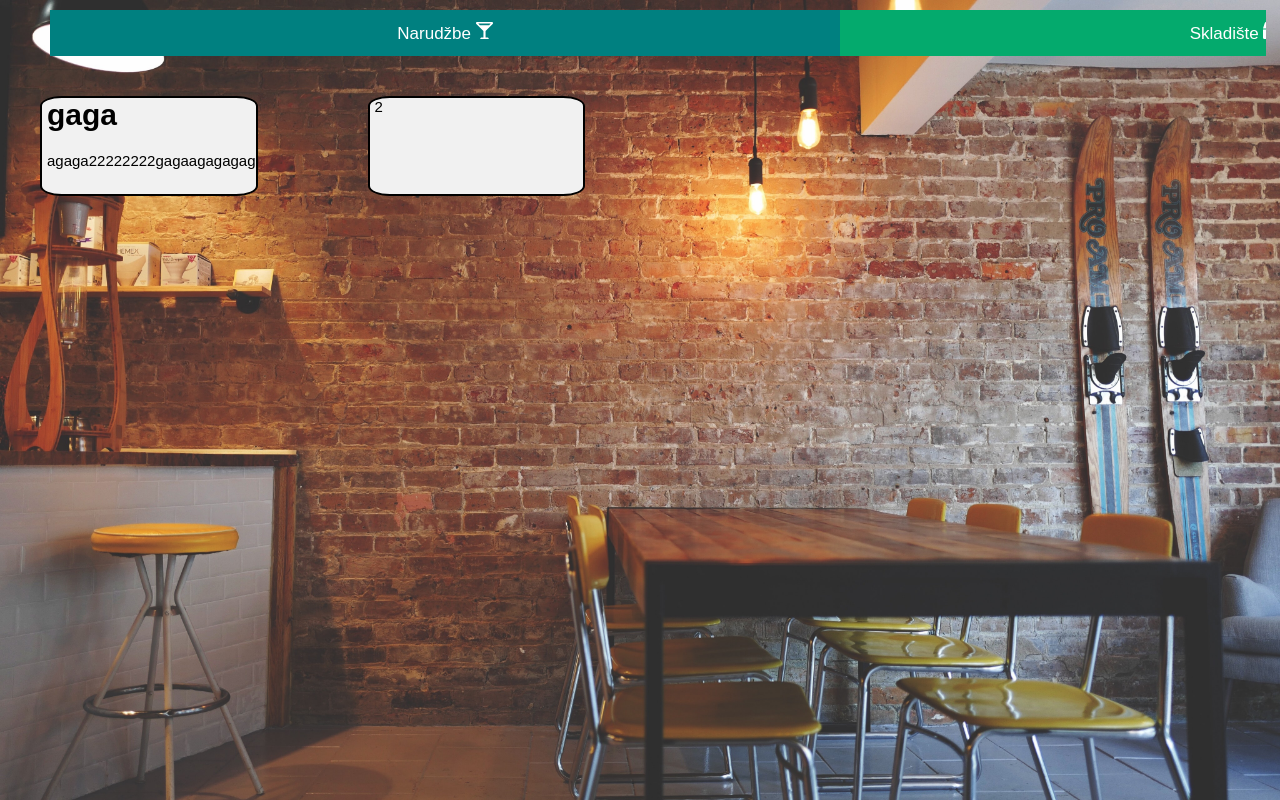
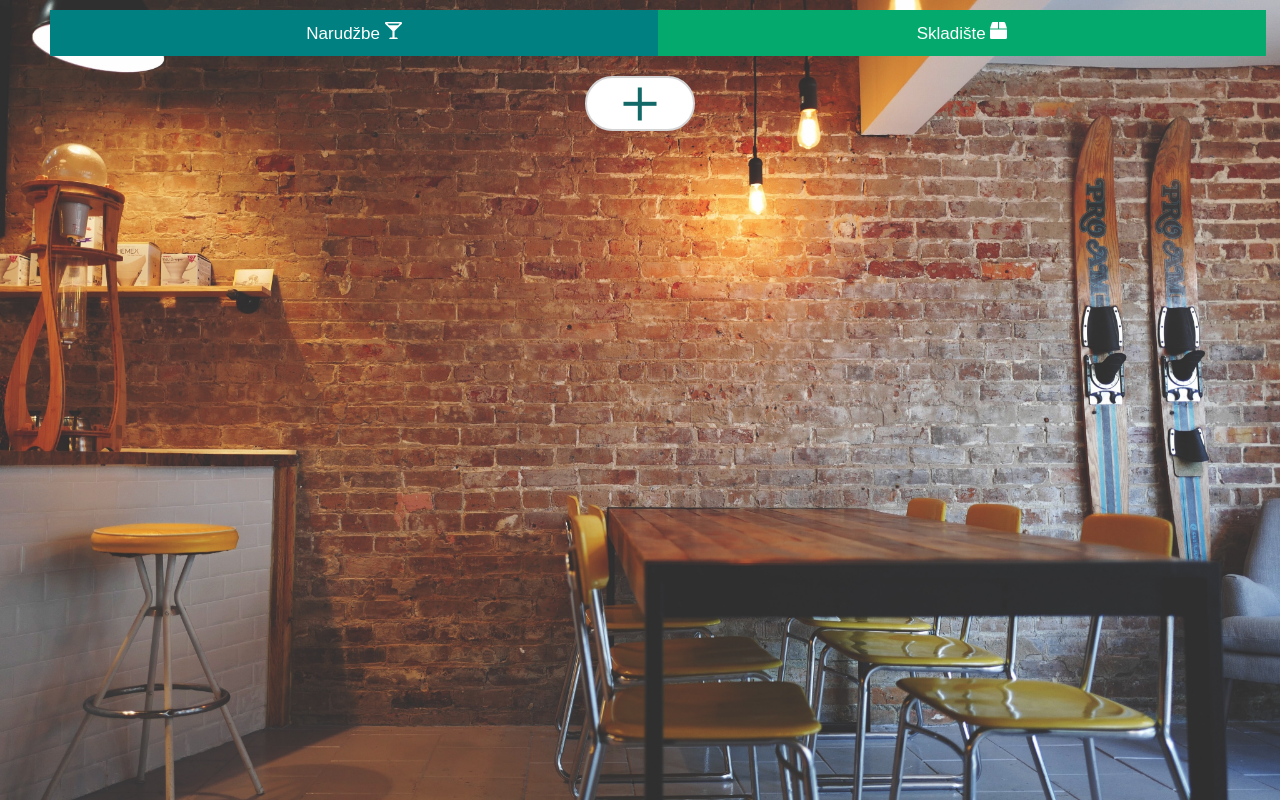
Before and after one commit to Adi1500/CafeApp, a React (Create React App) app in the folder react/my-react-app/: page /about in a window 1280 px wide. Built offline with nearby package versions, Linux system fonts and the light colour scheme.

Commit message:
malo dugme

```diff
--- a/react/my-react-app/src/css/App.css
+++ b/react/my-react-app/src/css/App.css
@@ -67,6 +67,9 @@ nav ul {
   display: flex;
 }
 
+nav li {
+  width: 100%;
+}
 
 nav a {
   float: left;
@@ -74,7 +77,7 @@ nav a {
   color: white;
   text-decoration: none;
   font-size: 17px;
-  width: 790px;
+  width: 100%;
   text-align: center;
 }
 
--- /dev/null
+++ b/react/my-react-app/src/css/skladiste.css
@@ -0,0 +1,38 @@
+.plus-button {
+	border: 2px solid lightgrey;
+	background-color: #fff;
+	height: 2.5em;
+	width: 5em;
+	border-radius: 999px;
+	position: relative;
+    font-size: 22px;
+    top: 20px;
+}
+
+.plus-button:after,
+.plus-button:before {
+    content: "";
+    display: block;
+    background-color: grey;
+    position: absolute;
+    top: 50%;
+    left: 50%;
+    transform: translate(-50%, -50%);
+}
+
+.plus-button:before {
+    height: 1.5em;
+    width: 0.2em;
+    background-color: rgb(19, 104, 104);
+}
+
+.plus-button:after {
+    height: 0.2em;
+    width: 1.5em;
+    background-color: rgb(19, 104, 104);
+}
+
+.plus-button:hover {
+    cursor: pointer;
+    background-color: rgb(75, 71, 71);
+}
--- a/react/my-react-app/src/css/stranica.css
+++ b/react/my-react-app/src/css/stranica.css
@@ -74,12 +74,11 @@ body {
     width: 50px;
     cursor: pointer;
     background-color: rgba(255, 0, 0, 0.705);
-    border-radius: 50px;
+    border-radius: 100px;
     border-color: #000;
     position:relative;
     margin-left:-25px;
-    left:50%;
-    bottom:-20px;
+    left:92%;
   }
 
   .btn-close:hover{
--- a/react/my-react-app/src/pages/narudzbe.jsx
+++ b/react/my-react-app/src/pages/narudzbe.jsx
@@ -52,16 +52,17 @@ function RenderingArrayOfObjects() {
 
     for(let i = 0; i < listOfLists.length; i++){
         buttonID[i] = listOfLists[i][0]
-        listOfLists[i][0] = <h1 style={{textAlign: "center"}}>{listOfLists[i][0]}</h1>
+        listOfLists[i][0] = <h1 style={{textAlign: "center"}}>Broj Stola: {listOfLists[i][0]}</h1>
     }
 
     for (var i = 0; i < listOfLists.length; i++) {
         indents.push(
             <div key={i}>
-                <div>{listOfLists[i]}</div>
                 <button onClick={deleteCard} className='btn-close' >
                     <IoIosClose size={45} id={buttonID[i]}/>
                 </button>
+                <div>{listOfLists[i]}</div>
+
             </div>);
     }
 
--- a/react/my-react-app/src/pages/skladiste.jsx
+++ b/react/my-react-app/src/pages/skladiste.jsx
@@ -1,13 +1,10 @@
-import '../css/stranica.css'
+import '../css/skladiste.css'
 import React from 'react'
 
 const Skl = () => {
     return (
     <div className='home'>
-        <div className="flex-container">
-            <div><h1>gaga</h1>agaga22222222gagaagagagaga</div>
-            <div>2</div>
-        </div>
+        <button className='plus-button plus-button--large'></button>
     </div>
     )
 
```
Also changed, not shown: react/my-react-app/src/pages/components/index.js (added, +53 -0 lines).
